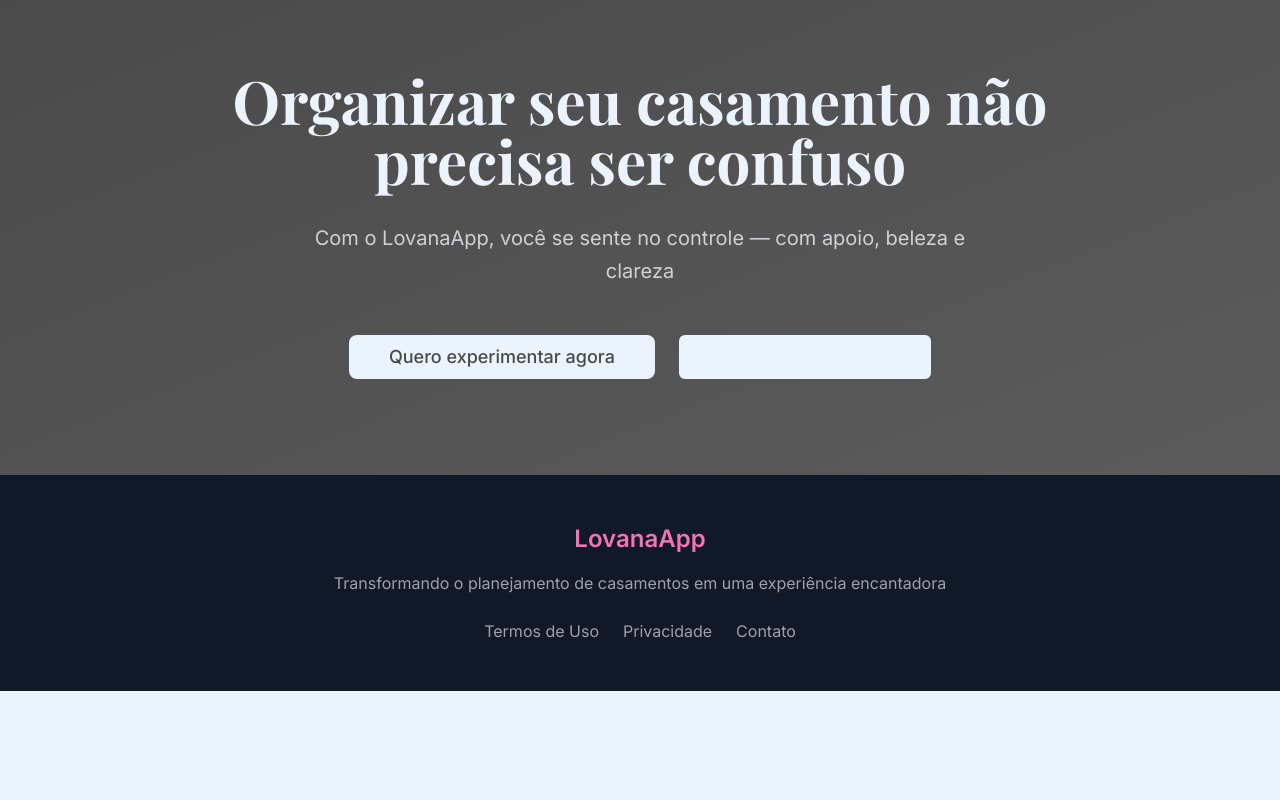
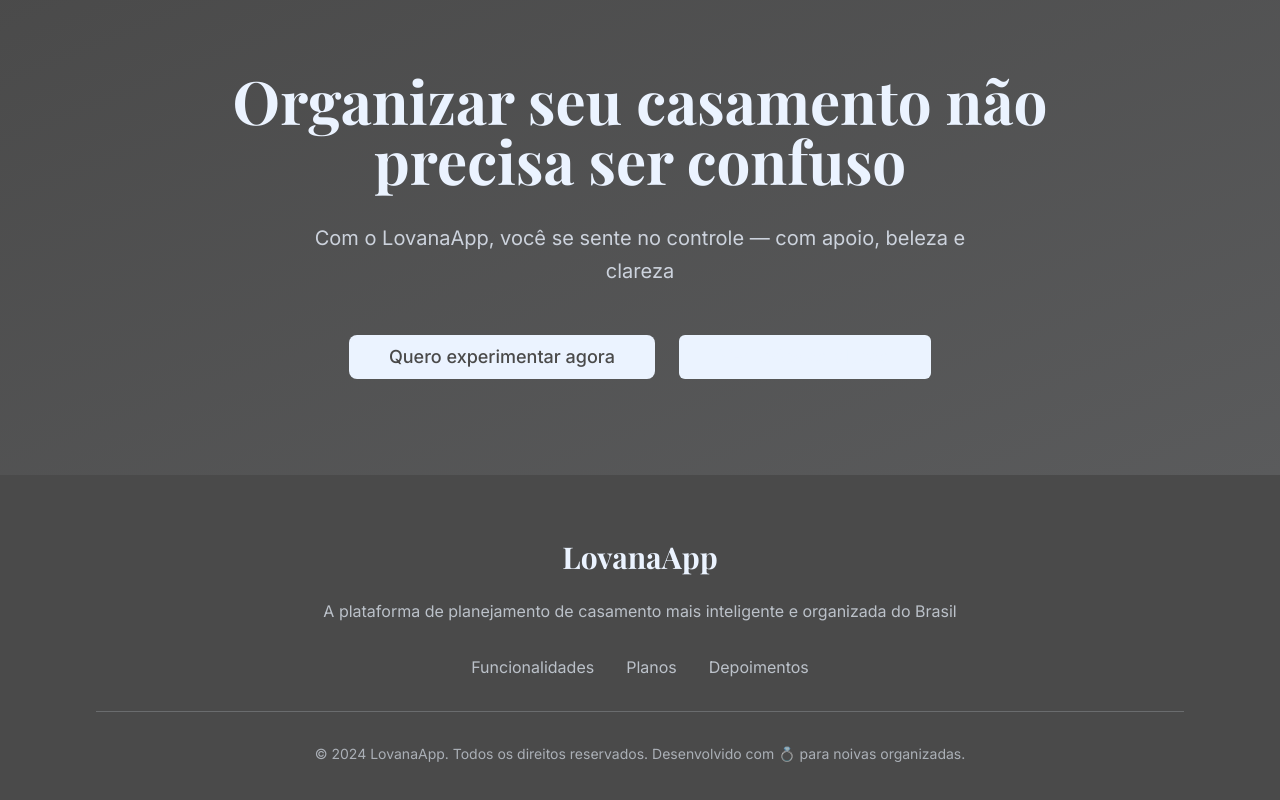
Before and after one commit to alanagastaldi/our-story-central, a React (Vite) app: page / in a window 1280 px wide. Shown: the part 4162-4962 px from the top of the page. Before the commit the page ends 4853 px from the top, so only its background shows below. Built offline with nearby package versions, Linux system fonts and the light colour scheme.

Commit message:
Update footer
Updated the footer to match the overall design of the landing page.

```diff
--- a/src/pages/Index.tsx
+++ b/src/pages/Index.tsx
@@ -399,16 +399,23 @@ const Index = () => {
       </section>
 
       {/* Footer */}
-      <footer className="bg-gray-900 text-white py-12 px-4">
-        <div className="container mx-auto max-w-4xl text-center">
-          <div className="text-2xl font-bold text-pink-400 mb-4">LovanaApp</div>
-          <p className="text-gray-400 mb-6">
-            Transformando o planejamento de casamentos em uma experiência encantadora
-          </p>
-          <div className="flex justify-center space-x-6">
-            <a href="#" className="text-gray-400 hover:text-pink-400 transition-colors">Termos de Uso</a>
-            <a href="#" className="text-gray-400 hover:text-pink-400 transition-colors">Privacidade</a>
-            <a href="#" className="text-gray-400 hover:text-pink-400 transition-colors">Contato</a>
+      <footer className="py-16 px-6 bg-foreground text-background">
+        <div className="container mx-auto max-w-6xl">
+          <div className="text-center">
+            <div className="text-3xl font-serif font-bold mb-6">LovanaApp</div>
+            <p className="text-background/70 mb-8 max-w-2xl mx-auto">
+              A plataforma de planejamento de casamento mais inteligente e organizada do Brasil
+            </p>
+            <div className="flex justify-center space-x-8 mb-8">
+              <a href="#funcionalidades" className="text-background/70 hover:text-background transition-colors">Funcionalidades</a>
+              <a href="#planos" className="text-background/70 hover:text-background transition-colors">Planos</a>
+              <a href="#depoimentos" className="text-background/70 hover:text-background transition-colors">Depoimentos</a>
+            </div>
+            <div className="border-t border-background/20 pt-8">
+              <p className="text-background/60 text-sm">
+                © 2024 LovanaApp. Todos os direitos reservados. Desenvolvido com 💍 para noivas organizadas.
+              </p>
+            </div>
           </div>
         </div>
       </footer>
```
